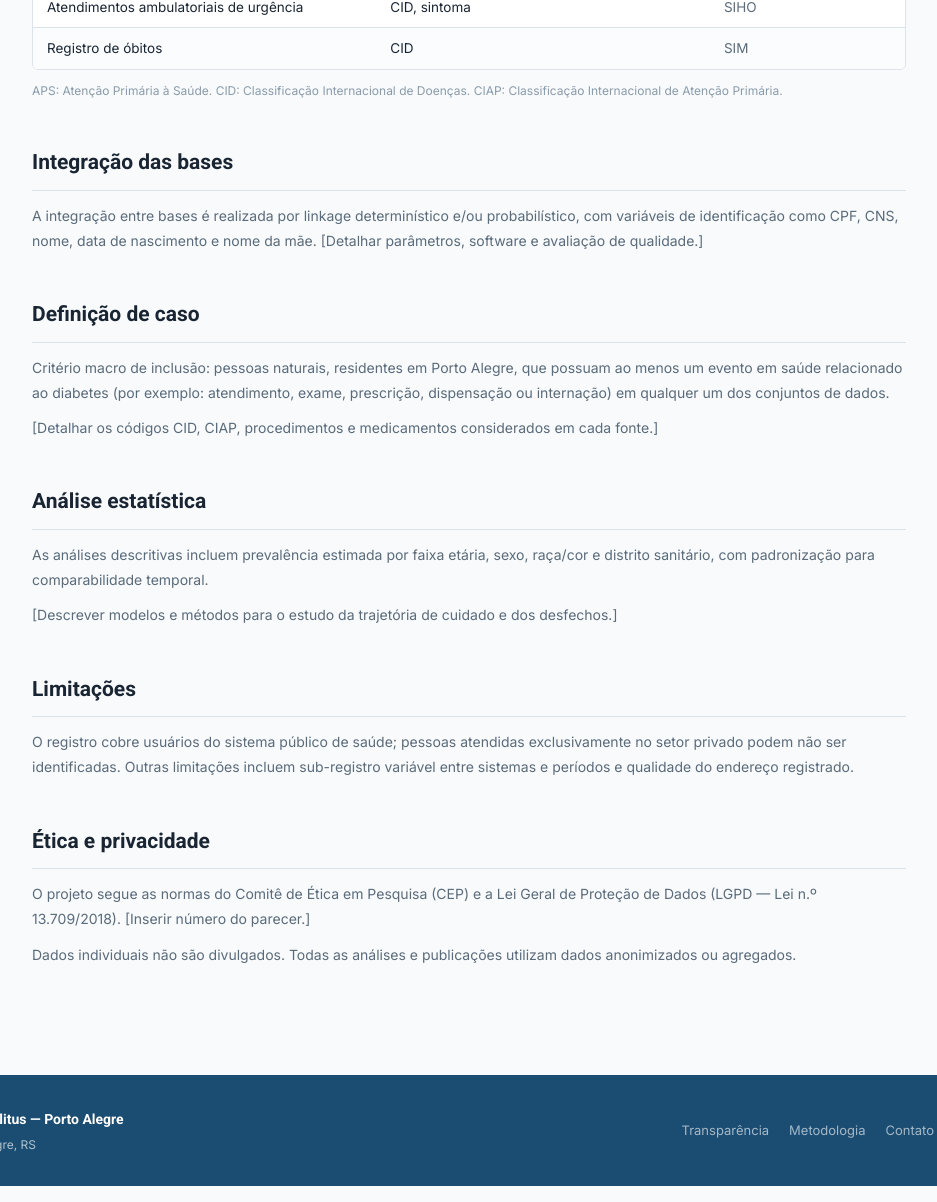
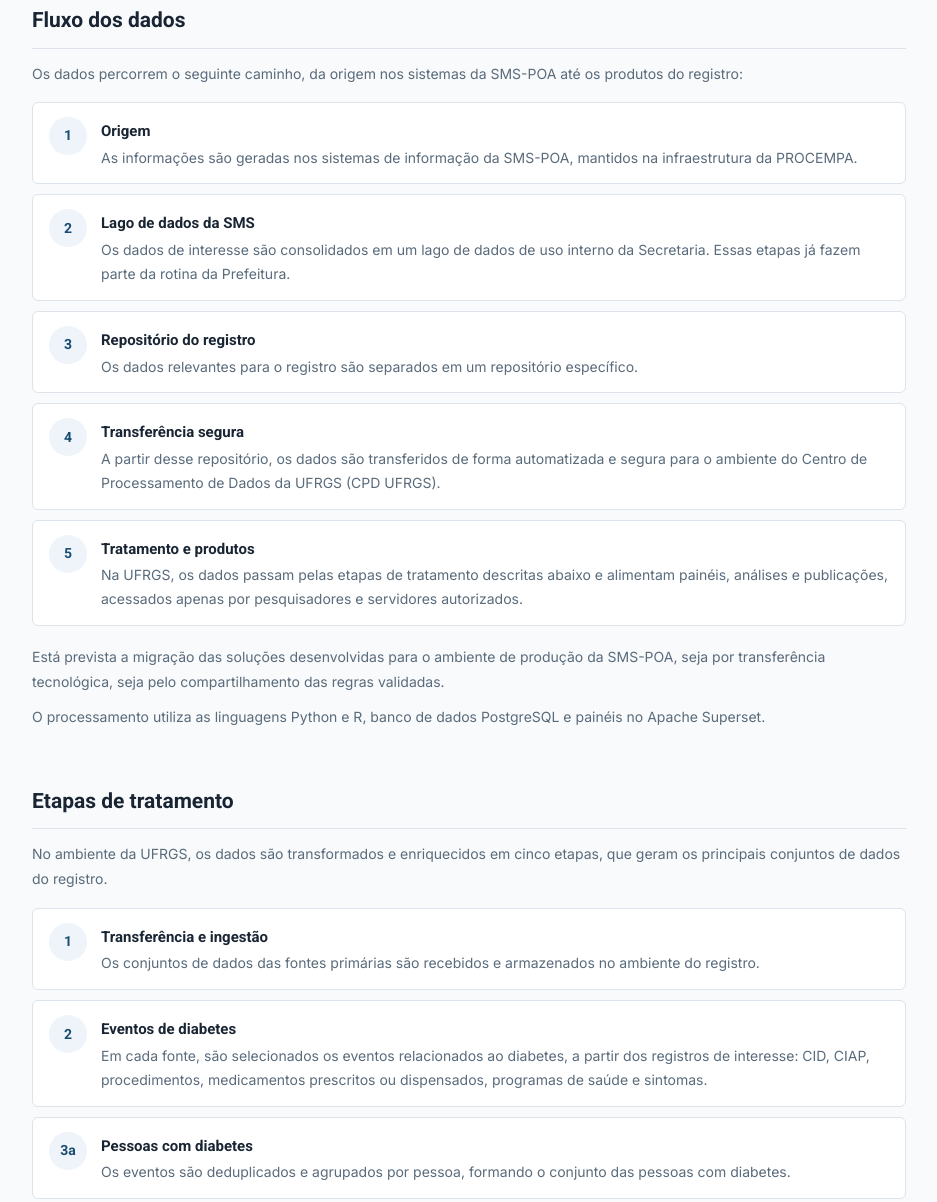
Before and after one commit to registro-diabetes-poa/registro-diabetes-poa.github.io, a plain HTML site: page metodologia.html in a window 1280 px wide. Shown: the part 1048-2250 px from the top of the page, without its empty margins (296-1233 px from the left). Drawn offline with Linux system fonts and the light colour scheme.

Commit message:
Metodologia reorganizada e destaque no índice

```diff
--- a/metodologia.html
+++ b/metodologia.html
@@ -4,7 +4,7 @@
   <meta charset="UTF-8" />
   <meta name="viewport" content="width=device-width, initial-scale=1.0" />
   <title>Metodologia | RPDM-PA</title>
-  <meta name="description" content="Desenho do estudo, fontes de dados, integração das bases, definição de caso, análise estatística e limitações do Registro." />
+  <meta name="description" content="Fontes de dados, fluxo dos dados, etapas de tratamento, definição de caso e limitações do Registro de Pessoas com Diabetes Mellitus de Porto Alegre." />
   <link rel="preconnect" href="https://fonts.googleapis.com" />
   <link rel="preconnect" href="https://fonts.gstatic.com" crossorigin />
   <link href="https://fonts.googleapis.com/css2?family=Inter:wght@400;500;600;700&family=Roboto:wght@500;700&display=swap" rel="stylesheet" />
@@ -48,23 +48,17 @@
     </div>
     <div class="method-layout">
       <nav class="method-nav" aria-label="Índice da metodologia">
-        <a href="#m-design">Desenho do estudo</a>
         <a href="#m-sources">Fontes de dados</a>
-        <a href="#m-linkage">Integração das bases</a>
+        <a href="#m-flow">Fluxo dos dados</a>
+        <a href="#m-steps">Etapas de tratamento</a>
         <a href="#m-case">Definição de caso</a>
-        <a href="#m-analysis">Análise estatística</a>
         <a href="#m-limits">Limitações</a>
-        <a href="#m-ethics">Ética e privacidade</a>
       </nav>
       <div class="method-content">
-        <section id="m-design">
-          <h2>Desenho do estudo</h2>
-          <p>Registro de base populacional construído a partir de dados assistenciais, regulatórios e de vigilância, com janela temporal histórica de 2016 em diante. [Descrever estratégia de acompanhamento.]</p>
-          <p>A unidade de análise é o município de Porto Alegre, com possibilidade de estratificação por distrito sanitário e por nível de atenção à saúde (primária, especializada e hospitalar).</p>
-        </section>
         <section id="m-sources">
           <h2>Fontes de dados</h2>
-          <p>O registro reúne 12 conjuntos de dados, provenientes de 7 sistemas de informação. Para cada conjunto, indica-se o registro de interesse utilizado na identificação das pessoas com diabetes.</p>
+          <p>O registro é construído a partir de dados assistenciais, regulatórios e de vigilância dos sistemas de informação da Secretaria Municipal de Saúde de Porto Alegre (SMS-POA), com janela temporal histórica de 2016 em diante.</p>
+          <p>São 12 conjuntos de dados, provenientes de 7 sistemas de informação. Para cada conjunto, indica-se o registro de interesse utilizado na identificação das pessoas com diabetes.</p>
           <div class="table-wrap">
             <table class="data-table">
               <thead>
@@ -88,28 +82,40 @@
           </div>
           <p class="table-note">APS: Atenção Primária à Saúde. CID: Classificação Internacional de Doenças. CIAP: Classificação Internacional de Atenção Primária.</p>
         </section>
-        <section id="m-linkage">
-          <h2>Integração das bases</h2>
-          <p>A integração entre bases é realizada por linkage determinístico e/ou probabilístico, com variáveis de identificação como CPF, CNS, nome, data de nascimento e nome da mãe. [Detalhar parâmetros, software e avaliação de qualidade.]</p>
+        <section id="m-flow">
+          <h2>Fluxo dos dados</h2>
+          <p>Os dados percorrem o seguinte caminho, da origem nos sistemas da SMS-POA até os produtos do registro:</p>
+          <ol class="step-list">
+            <li><span class="step-num">1</span><div><strong>Origem</strong><p>As informações são geradas nos sistemas de informação da SMS-POA, mantidos na infraestrutura da PROCEMPA.</p></div></li>
+            <li><span class="step-num">2</span><div><strong>Lago de dados da SMS</strong><p>Os dados de interesse são consolidados em um lago de dados de uso interno da Secretaria. Essas etapas já fazem parte da rotina da Prefeitura.</p></div></li>
+            <li><span class="step-num">3</span><div><strong>Repositório do registro</strong><p>Os dados relevantes para o registro são separados em um repositório específico.</p></div></li>
+            <li><span class="step-num">4</span><div><strong>Transferência segura</strong><p>A partir desse repositório, os dados são transferidos de forma automatizada e segura para o ambiente do Centro de Processamento de Dados da UFRGS (CPD UFRGS).</p></div></li>
+            <li><span class="step-num">5</span><div><strong>Tratamento e produtos</strong><p>Na UFRGS, os dados passam pelas etapas de tratamento descritas abaixo e alimentam painéis, análises e publicações, acessados apenas por pesquisadores e servidores autorizados.</p></div></li>
+          </ol>
+          <p>Está prevista a migração das soluções desenvolvidas para o ambiente de produção da SMS-POA, seja por transferência tecnológica, seja pelo compartilhamento das regras validadas.</p>
+          <p>O processamento utiliza as linguagens Python e R, banco de dados PostgreSQL e painéis no Apache Superset.</p>
+        </section>
+        <section id="m-steps">
+          <h2>Etapas de tratamento</h2>
+          <p>No ambiente da UFRGS, os dados são transformados e enriquecidos em cinco etapas, que geram os principais conjuntos de dados do registro.</p>
+          <ol class="step-list">
+            <li><span class="step-num">1</span><div><strong>Transferência e ingestão</strong><p>Os conjuntos de dados das fontes primárias são recebidos e armazenados no ambiente do registro.</p></div></li>
+            <li><span class="step-num">2</span><div><strong>Eventos de diabetes</strong><p>Em cada fonte, são selecionados os eventos relacionados ao diabetes, a partir dos registros de interesse: CID, CIAP, procedimentos, medicamentos prescritos ou dispensados, programas de saúde e sintomas.</p></div></li>
+            <li><span class="step-num">3a</span><div><strong>Pessoas com diabetes</strong><p>Os eventos são deduplicados e agrupados por pessoa, formando o conjunto das pessoas com diabetes.</p></div></li>
+            <li><span class="step-num">3b</span><div><strong>Enriquecimento dos dados</strong><p>O conjunto de pessoas recebe informações complementares, como sexo, raça/cor, idade e cadastro na Atenção Primária à Saúde.</p></div></li>
+            <li><span class="step-num">4</span><div><strong>Eventos das pessoas com diabetes</strong><p>Para as pessoas identificadas, são reunidos todos os eventos em saúde registrados nas fontes, e não apenas os relacionados ao diabetes.</p></div></li>
+            <li><span class="step-num">5</span><div><strong>Fatores de risco</strong><p>A partir desses eventos, são identificados fatores de risco das pessoas com diabetes. [Detalhar quais fatores são considerados.]</p></div></li>
+          </ol>
         </section>
         <section id="m-case">
           <h2>Definição de caso</h2>
           <p>Critério macro de inclusão: pessoas naturais, residentes em Porto Alegre, que possuam ao menos um evento em saúde relacionado ao diabetes (por exemplo: atendimento, exame, prescrição, dispensação ou internação) em qualquer um dos conjuntos de dados.</p>
           <p>[Detalhar os códigos CID, CIAP, procedimentos e medicamentos considerados em cada fonte.]</p>
         </section>
-        <section id="m-analysis">
-          <h2>Análise estatística</h2>
-          <p>As análises descritivas incluem prevalência estimada por faixa etária, sexo, raça/cor e distrito sanitário, com padronização para comparabilidade temporal.</p>
-          <p>[Descrever modelos e métodos para o estudo da trajetória de cuidado e dos desfechos.]</p>
-        </section>
         <section id="m-limits">
           <h2>Limitações</h2>
           <p>O registro cobre usuários do sistema público de saúde; pessoas atendidas exclusivamente no setor privado podem não ser identificadas. Outras limitações incluem sub-registro variável entre sistemas e períodos e qualidade do endereço registrado.</p>
-        </section>
-        <section id="m-ethics">
-          <h2>Ética e privacidade</h2>
-          <p>O projeto segue as normas do Comitê de Ética em Pesquisa (CEP) e a Lei Geral de Proteção de Dados (LGPD — Lei n.º 13.709/2018). [Inserir número do parecer.]</p>
-          <p>Dados individuais não são divulgados. Todas as análises e publicações utilizam dados anonimizados ou agregados.</p>
+          <p>Questões de ética, proteção de dados e acesso são tratadas na página <a href="transparencia.html">Transparência</a>.</p>
         </section>
       </div>
     </div>
--- a/style.css
+++ b/style.css
@@ -201,7 +201,48 @@ a:hover { text-decoration: underline; }
 }
 .method-nav a:hover { color: var(--blue); border-color: var(--blue); text-decoration: none; background: #F4F8FC; }
 .method-nav a.active { color: var(--blue-dark); border-color: var(--blue-dark); background: #EEF4FA; font-weight: 500; }
-.method-content section { margin-bottom: 44px; scroll-margin-top: calc(var(--nav-h) + 20px); }
+.method-content section { padding-bottom: 44px; scroll-margin-top: calc(var(--nav-h) + 20px); }
+
+/* Destaque da seção em leitura, só com CSS (scroll-driven animations).
+   Cada seção cria uma linha do tempo de visualização restrita a uma faixa fina
+   a 25% do topo da tela; o link do índice fica destacado enquanto a seção
+   cruza essa faixa. Navegadores sem suporte (Firefox) mostram o índice sem destaque. */
+@keyframes method-ativo {
+  from, to { color: var(--blue-dark); border-color: var(--blue-dark); background: #EEF4FA; font-weight: 500; }
+}
+@supports (timeline-scope: --a) {
+  .method-layout { timeline-scope: --m-sources, --m-flow, --m-steps, --m-case, --m-limits; }
+  .method-content section { view-timeline-inset: 25% 74%; }
+  #m-sources { view-timeline-name: --m-sources; }
+  #m-flow    { view-timeline-name: --m-flow; }
+  #m-steps   { view-timeline-name: --m-steps; }
+  #m-case    { view-timeline-name: --m-case; }
+  #m-limits  { view-timeline-name: --m-limits; }
+  .method-nav a { animation: method-ativo linear none; animation-range: cover 0% cover 100%; }
+  .method-nav a[href="#m-sources"] { animation-timeline: --m-sources; }
+  .method-nav a[href="#m-flow"]    { animation-timeline: --m-flow; }
+  .method-nav a[href="#m-steps"]   { animation-timeline: --m-steps; }
+  .method-nav a[href="#m-case"]    { animation-timeline: --m-case; }
+  .method-nav a[href="#m-limits"]  { animation-timeline: --m-limits; }
+  /* a última seção precisa de altura para chegar à faixa de leitura */
+  .method-content section:last-child { min-height: 60vh; }
+}
+
+/* Etapas numeradas (fluxo e tratamento) */
+.step-list { list-style: none; margin: 16px 0 18px; padding: 0; display: grid; gap: 10px; }
+.step-list li {
+  display: grid; grid-template-columns: 38px 1fr; gap: 14px; align-items: start;
+  background: var(--surface); border: 1px solid var(--border); border-radius: var(--radius);
+  padding: 14px 16px;
+}
+.step-num {
+  display: flex; align-items: center; justify-content: center;
+  width: 38px; height: 38px; border-radius: 50%;
+  background: #EEF4FA; color: var(--blue-dark);
+  font-family: var(--heading); font-weight: 700; font-size: 14px;
+}
+.step-list strong { display: block; font-family: var(--heading); font-weight: 700; font-size: 15px; color: var(--text); margin: 2px 0 2px; }
+.method-content section .step-list p { margin: 0; line-height: 1.7; }
 .method-content section h2 {
   font-family: var(--heading); font-size: 21px; font-weight: 700; color: var(--text);
   margin-bottom: 12px; padding-bottom: 10px; border-bottom: 1px solid var(--border);
```
